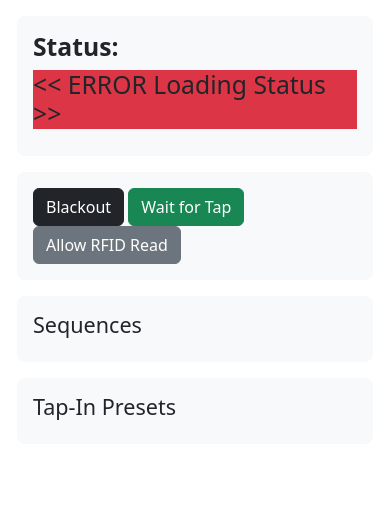
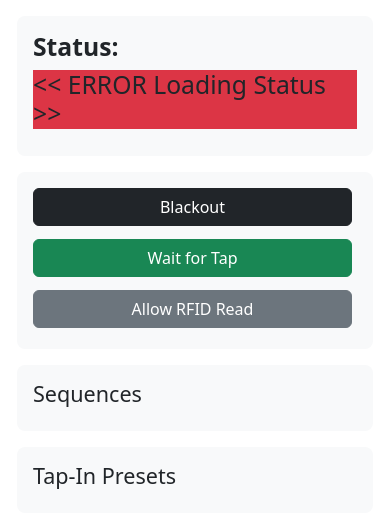
Before and after one commit to ncory/MagicReader, a Python web app: template templates/index.html in a window 390 px wide. Shown: the part 61-589 px from the top of the page. Run offline with Jinja, Linux system fonts and the light colour scheme; the template is opened without the code that fills it, so the values that code supplies are empty.

Commit message:
Modified CSS to make control buttons appear nicer on mobile web app.

```diff
--- a/static/styles.css
+++ b/static/styles.css
@@ -42,6 +42,13 @@ body {
 .controls {
     background-color: gray;
     padding: 10px;
+    margin-top: 5px;
+    margin-bottom: 5px;
+}
+
+.controls .btn {
+    margin-right: 5px;
+    margin-bottom: 5px;
 }
 
 .sequences {
--- a/templates/index.html
+++ b/templates/index.html
@@ -51,13 +51,13 @@
             <div class="h4 status-readAllowed" id="status-readAllowed">RFID Read Allowed</div>
         </div>
 
-        <div class="p-3 mb-3 bg-light rounded-3 controls">
+        <div class="p-3 mb-3 bg-light rounded-3 controls d-grid gap-2 d-md-block">
             <button type="button" class="btn btn-dark" onclick="controlBlackout()">Blackout</button>
             <button type="button" class="btn btn-success" onclick="controlWait()">Wait for Tap</button>
             <button type="button" id="button-allowRead" class="btn btn-secondary" onclick="controlAllowRead()">Allow RFID Read</button>
         </div>
 
-        <div class="p-3 mb-3 bg-light rounded-3 conainer">
+        <div class="p-3 mb-3 bg-light rounded-3">
             <h4>Sequences</h4>
             <div class="sequences d-grid gap-2 d-md-block" id="sequences">
                 <button data-sequence="any1" type="button" class="sequence-button btn btn-primary" onclick="playSequence(this)">Play "Epcot Anthem"</button>
```
